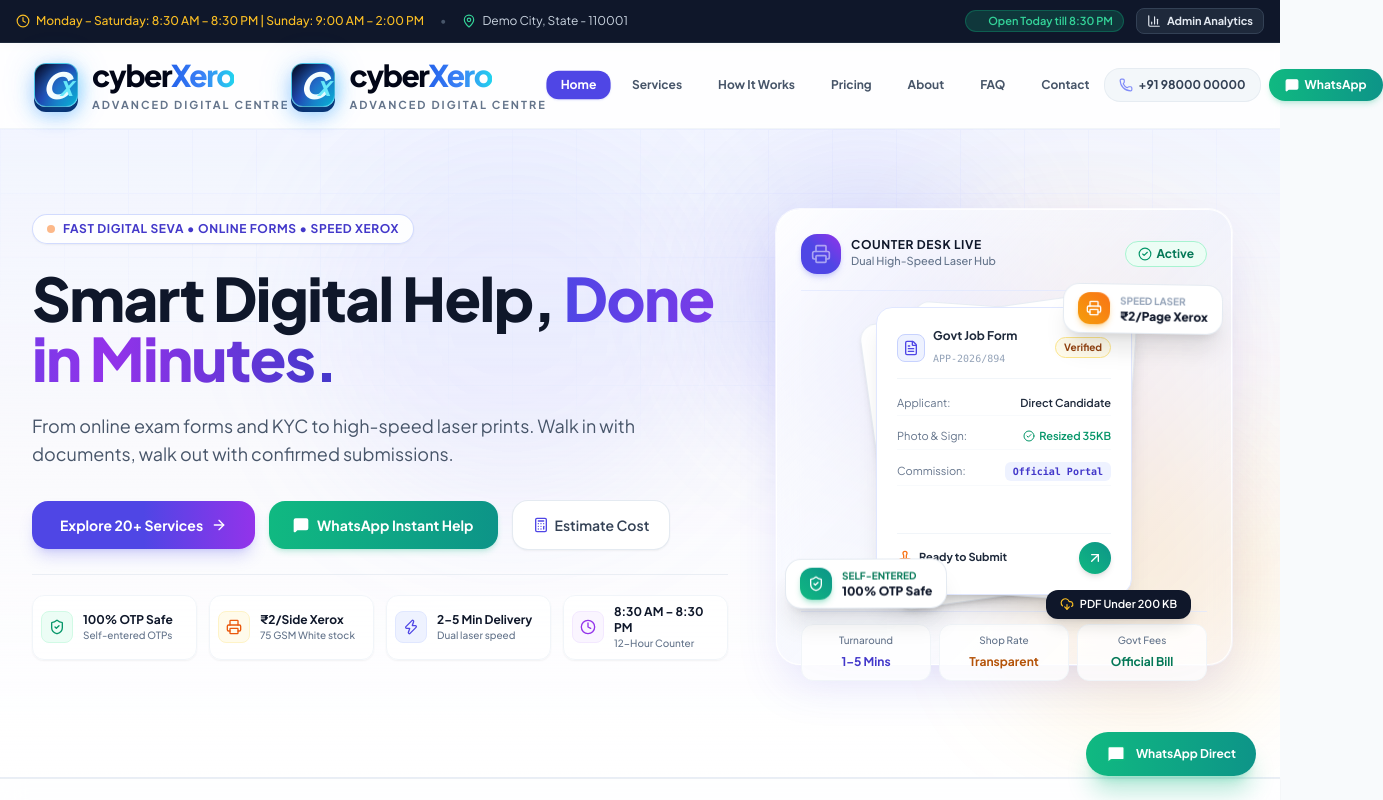
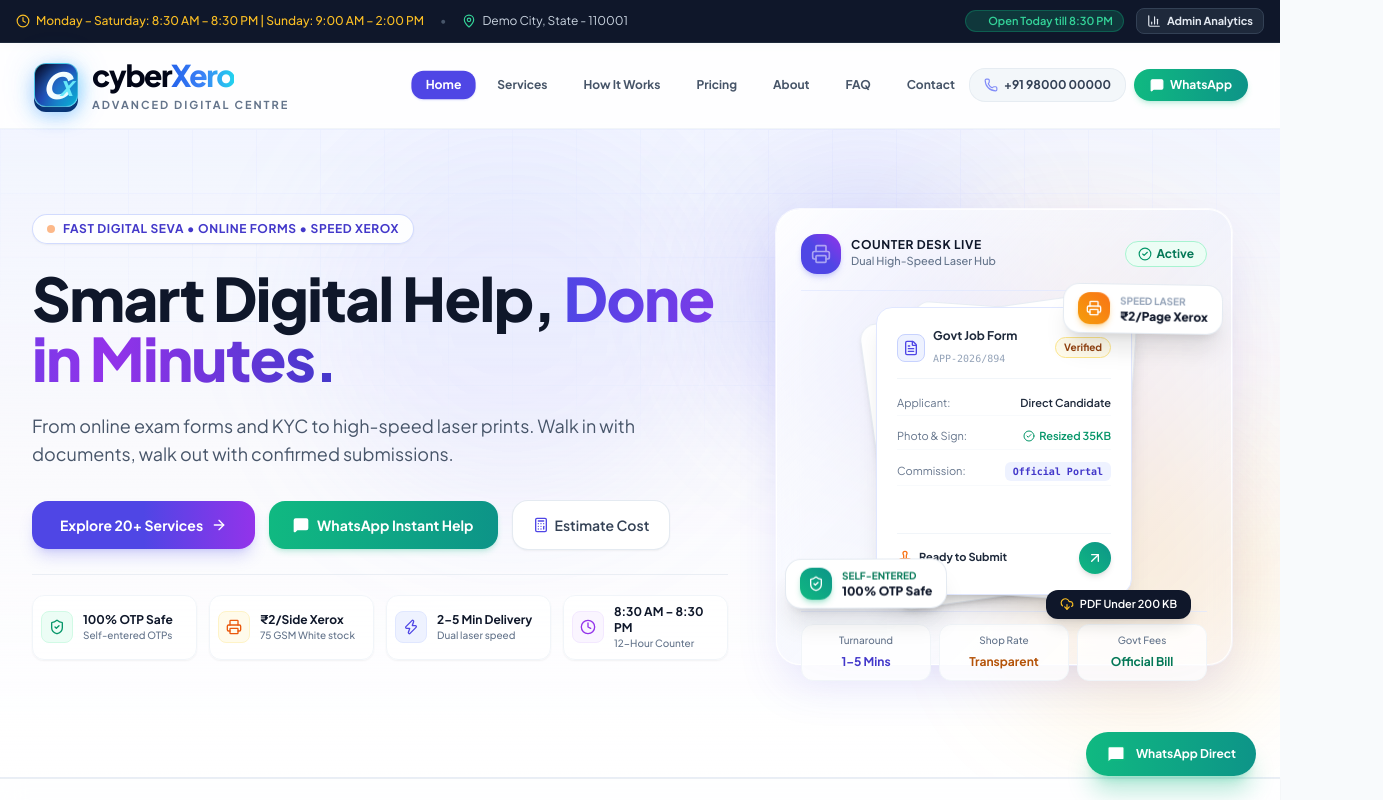
Before and after one commit to sourabh876/cyberXero, a React (Vite) app: page / in a window 1280 px wide. Shown: the top 800 px of the page, 1383 px wide, since content can reach past the window. Built offline with nearby package versions, Linux system fonts and the light colour scheme.

Commit message:
Remove cyberXero logo button from Navbar
Removed the cyberXero logo button from the Navbar component.

```diff
--- a/src/components/layout/Navbar.jsx
+++ b/src/components/layout/Navbar.jsx
@@ -191,42 +191,6 @@ export default function Navbar({ activeView, setActiveView }) {
               </span>
             </div>
           </button>
-
- {/* LEFT SIDE - cyberXero Logo */}
-<button
-  onClick={() => scrollToSection('home')}
-  className="flex items-center gap-3 shrink-0 mr-auto group text-left"
->
-  {/* 3D CX Symbol */}
-  <div className="relative w-12 h-12 flex-shrink-0 flex items-center justify-center">
-    <div className="absolute inset-0 rounded-xl bg-blue-500/30 blur-lg animate-pulse" />
-
-    <div className="relative w-11 h-11 rounded-xl bg-gradient-to-br from-slate-950 via-blue-800 to-cyan-500 border border-cyan-300/70 shadow-[0_5px_0_#082f70,0_10px_20px_#168bff55] flex items-center justify-center transition-all duration-500 group-hover:scale-110 group-hover:-rotate-6">
-      <span className="text-4xl font-black italic text-white leading-none drop-shadow-[0_0_10px_#38bdf8]">
-        C
-      </span>
-
-      <span className="absolute text-xl font-black italic text-cyan-300 right-1 bottom-1 drop-shadow-[0_0_10px_#00d9ff]">
-        X
-      </span>
-    </div>
-  </div>
-
-  {/* Brand Name */}
-  <div className="flex flex-col justify-center">
-    <span className="text-2xl sm:text-3xl font-black tracking-tighter leading-none whitespace-nowrap">
-      <span className="text-slate-950">cyber</span>
-      <span className="bg-gradient-to-r from-blue-600 via-blue-500 to-cyan-400 bg-clip-text text-transparent">
-        Xero
-      </span>
-    </span>
-
-    <span className="mt-1 text-[10px] sm:text-[11px] font-bold tracking-[2px] text-slate-500 uppercase whitespace-nowrap">
-  Advanced Digital Centre
-</span>
-  </div>
-</button>
-
           {/* RIGHT SIDE - Navigation Links */}
           <nav className="hidden lg:flex items-center gap-1 xl:gap-2 shrink-0">
             {navLinks.map((link) => {
```
